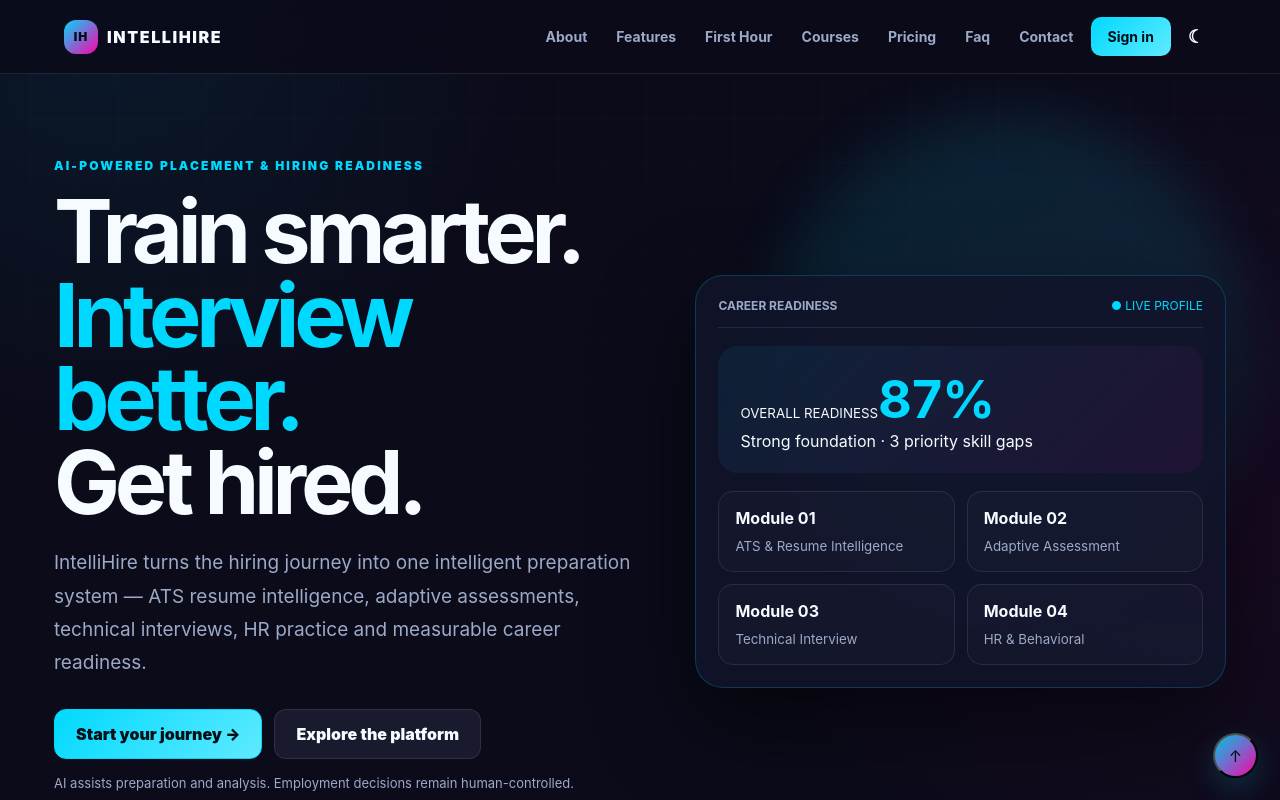
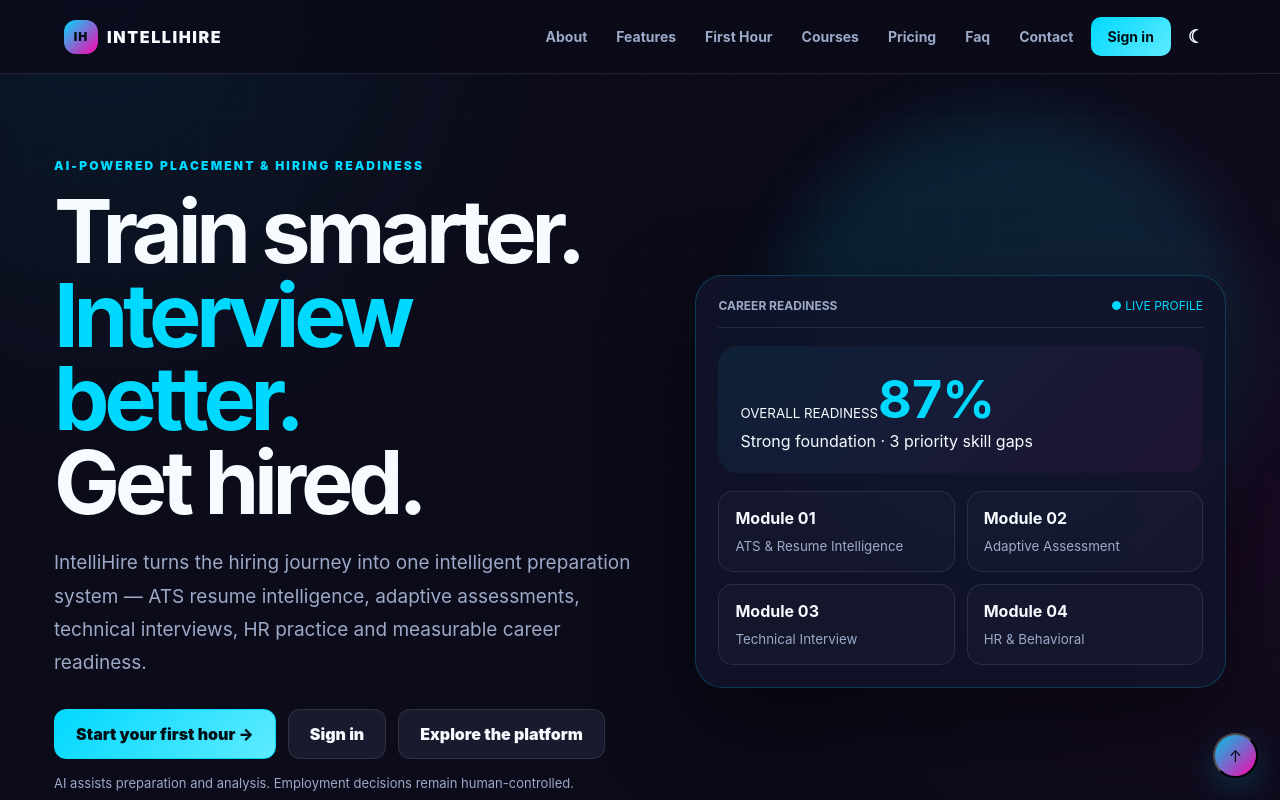
Before and after one commit to Student-Cybrarians/intellihire-v2, a Next.js app: page / in a window 1280 px wide. Shown: the top 800 px of the page. Built offline with nearby package versions, Linux system fonts and the light colour scheme.

Commit message:
feat: add first-hour entry point to homepage

```diff
--- a/app/page.tsx
+++ b/app/page.tsx
@@ -18,7 +18,8 @@
         <h1>Train smarter.<br/><em>Interview better.</em><br/>Get hired.</h1>
         <p>IntelliHire turns the hiring journey into one intelligent preparation system — ATS resume intelligence, adaptive assessments, technical interviews, HR practice and measurable career readiness.</p>
         <div className={styles.actions}>
-          <a className={styles.primary} href="/api/auth/google">Start your journey →</a>
+          <Link className={styles.primary} href="/first-hour">Start your first hour →</Link>
+          <a className={styles.secondary} href="/api/auth/google">Sign in</a>
           <Link className={styles.secondary} href="/features">Explore the platform</Link>
         </div>
         <p style={{fontSize:13}}>AI assists preparation and analysis. Employment decisions remain human-controlled.</p>
```
